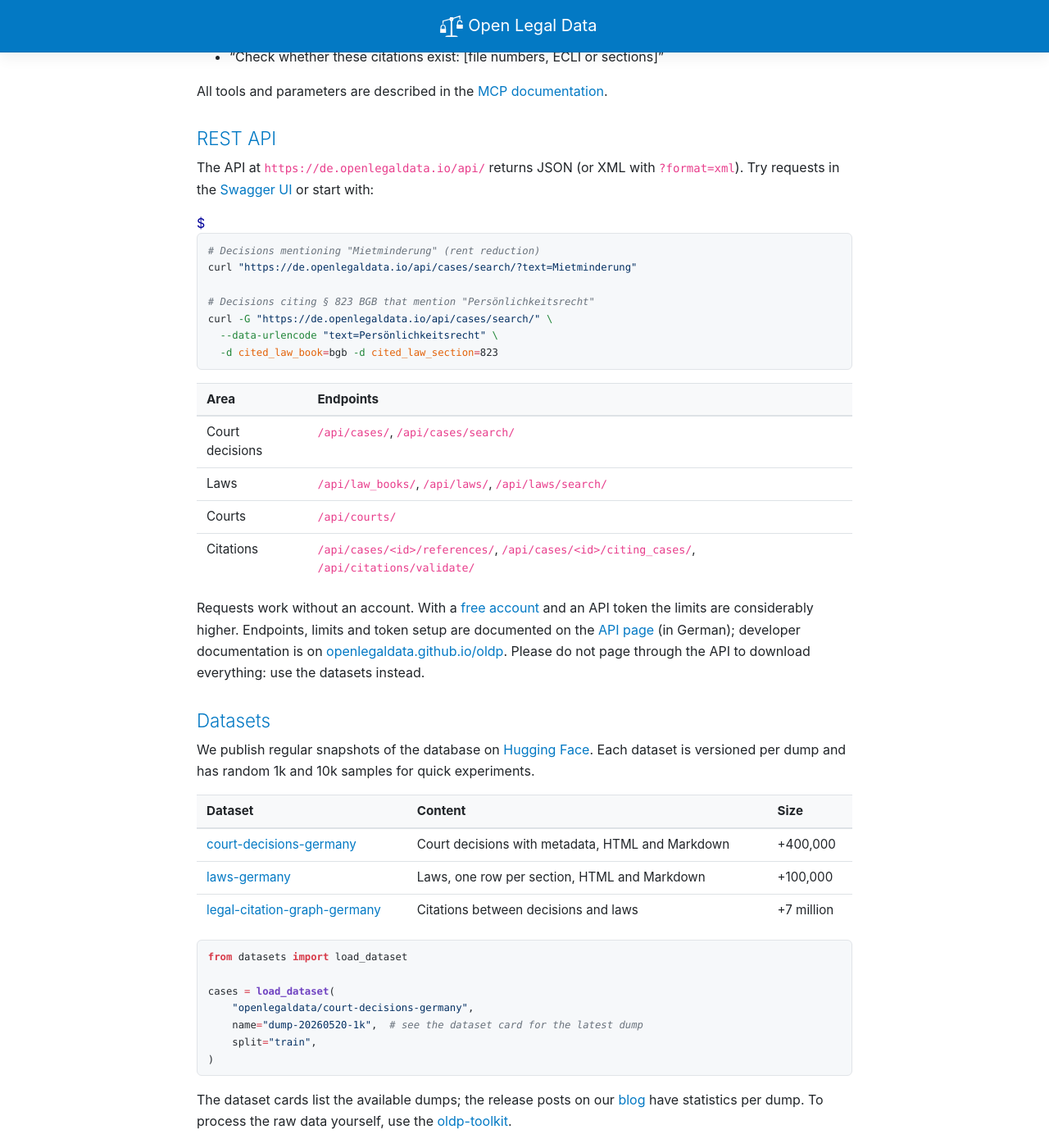
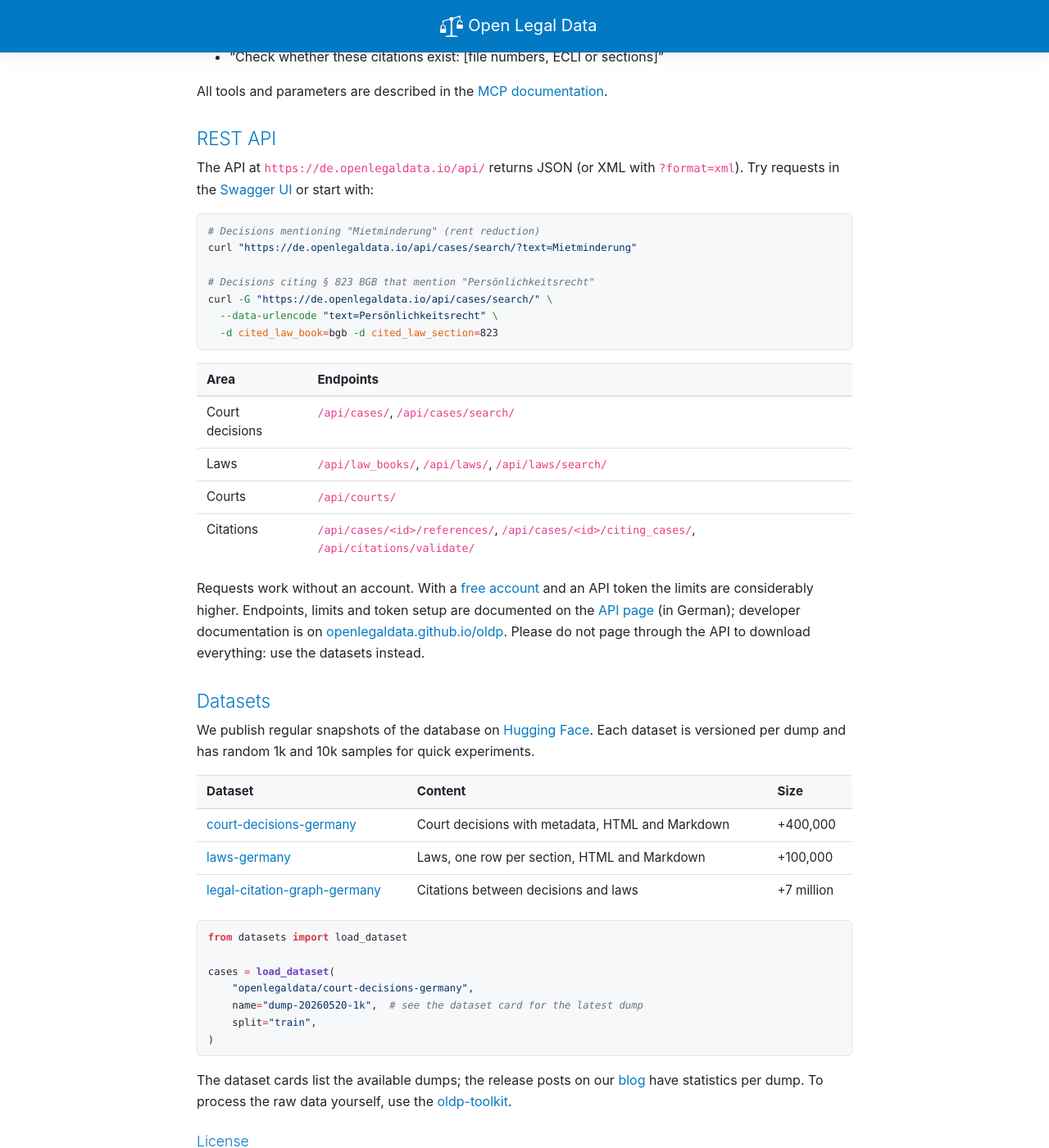
Before and after one commit to openlegaldata/blog, a Jekyll site: the page built from open-data.md, in a window 1280 px wide and 1400 px high, scrolled down 1057 px. Shown: the whole window at 82% size. Built offline with Jekyll 4.4.1, drawn with Linux system fonts in a browser that asks for light colours; comment, search, counter and statistics services are not loaded.

Commit message:
Correct privacy image alt text and drop the bash prompt from code blocks

```diff
--- a/_sass/_syntax.scss
+++ b/_sass/_syntax.scss
@@ -99,3 +99,10 @@
 
 // Inline code outside a `.highlight` block keeps the existing pink Bootstrap
 // look. Override only for code that lives inside highlight blocks above.
+
+// The theme's docs CSS prefixes bash blocks with a "$" prompt, which ends up
+// alone in front of snippets that start with a comment.
+.language-bash::before,
+.language-sh::before {
+  content: none;
+}
```
Also changed, not shown: privacy.md (+1 -1 lines).
